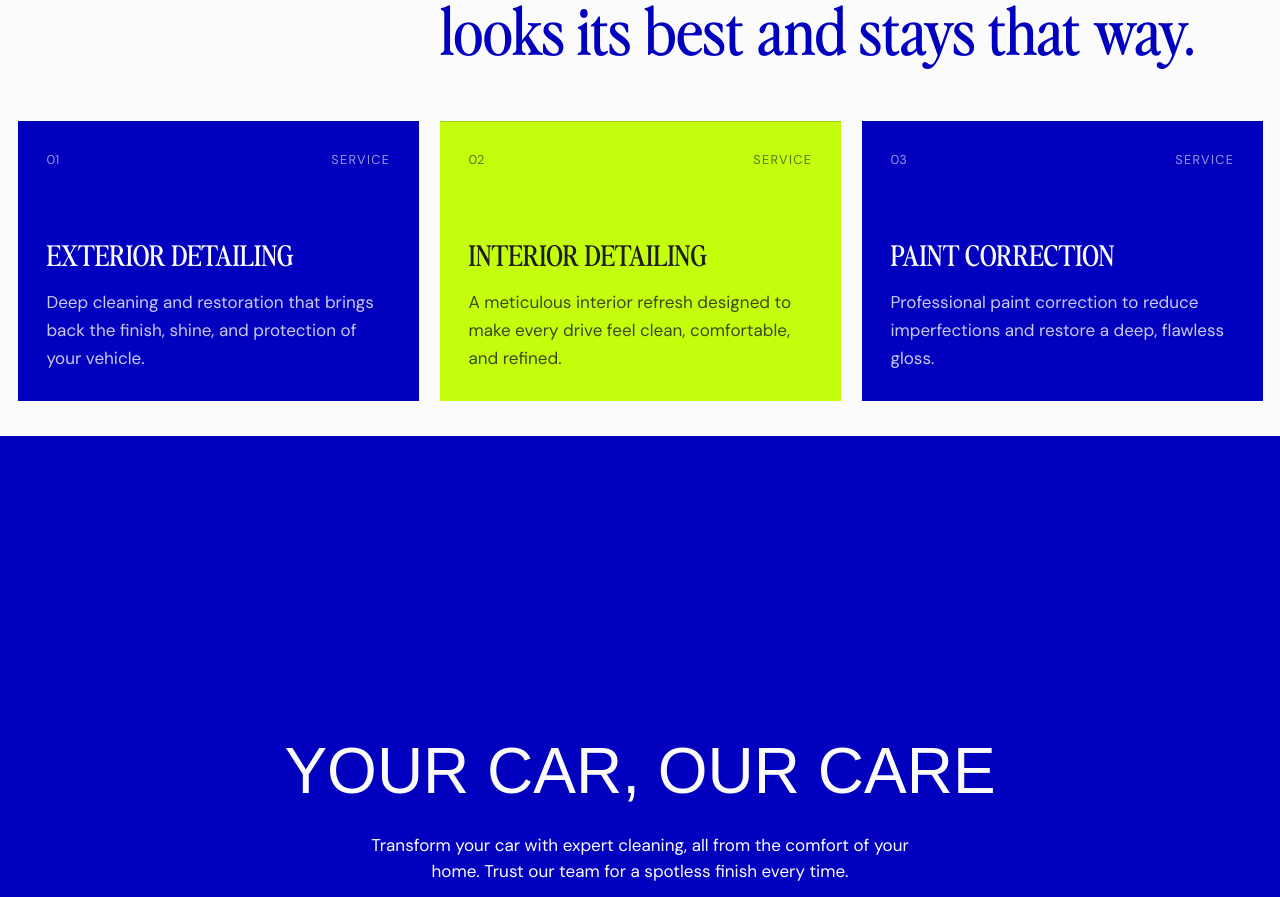
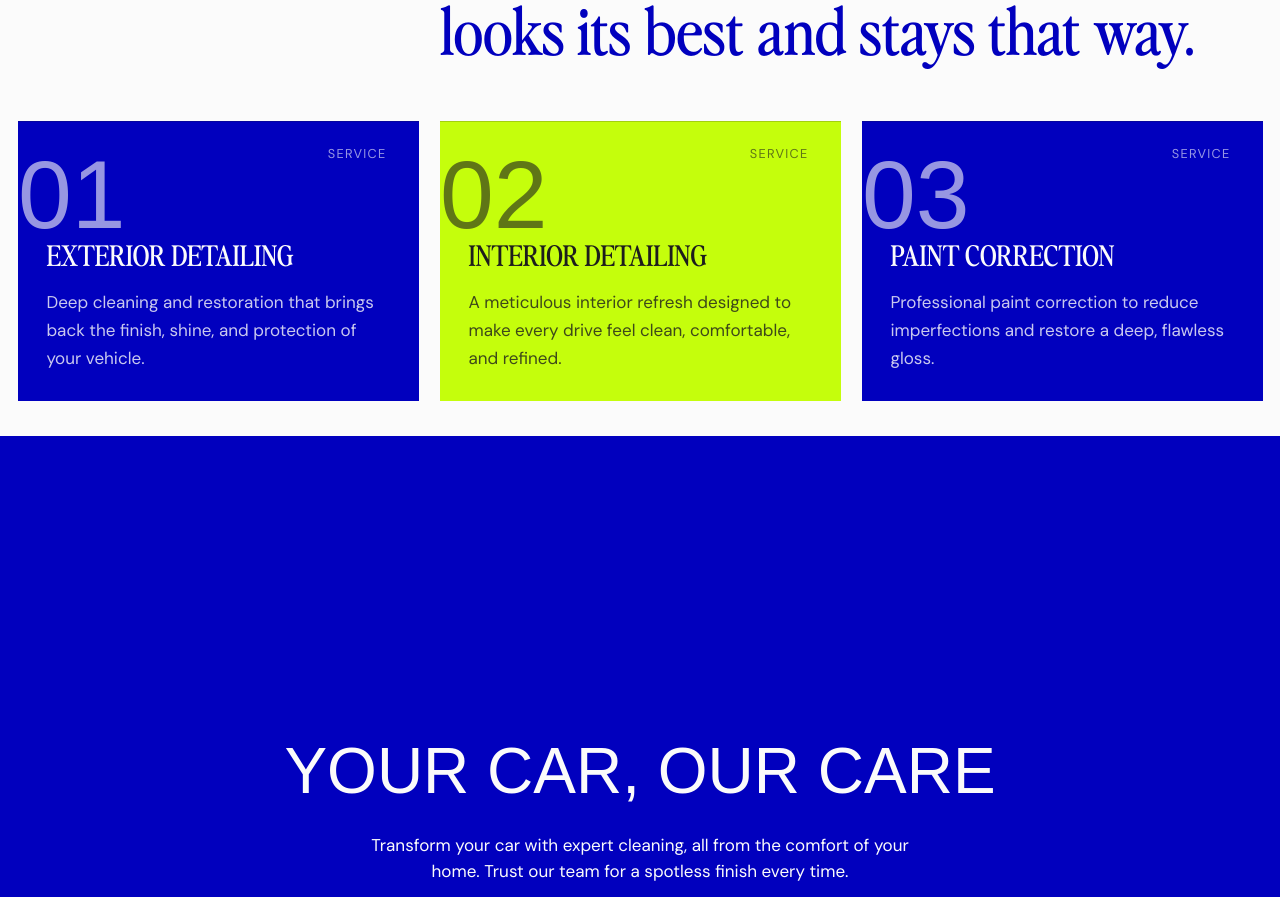
Before and after one commit to brogzy-brainpit/anton, a Next.js app: page / in a window 1280 px wide. Shown: the part 2204-3101 px from the top of the page. Built offline with nearby package versions, Linux system fonts and the light colour scheme; a web font is replaced by a local one.

Commit message:
update commit

```diff
--- a/src/component/Services.jsx
+++ b/src/component/Services.jsx
@@ -71,6 +71,7 @@ so your car looks its best and stays that way.
                 onMouseEnter={() => setActiveService(index)}
                 onMouseLeave={() => setActiveService(null)}
                 className={`
+                  relative
                   col-span-full
                   lg:col-span-4
                   min-h-[280px]
@@ -98,11 +99,11 @@ so your car looks its best and stays that way.
               >
                 {/* Top */}
                 <div className="flex items-start justify-between">
-                  <span className="font-body text-sm opacity-60">
+                  <span className="font-custom2 text-heading1 absolute top-0 left-0 opacity-60">
                     {service.number}
                   </span>
 
-                  <span className="text-sm font-body uppercase tracking-widest opacity-60">
+                  <span className="text-sm font-body absolute top-[8%] right-[8%]  uppercase tracking-widest opacity-60">
                     Service
                   </span>
                 </div>
```
